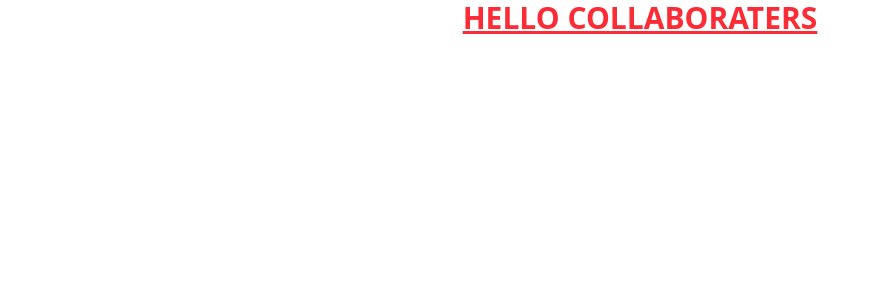
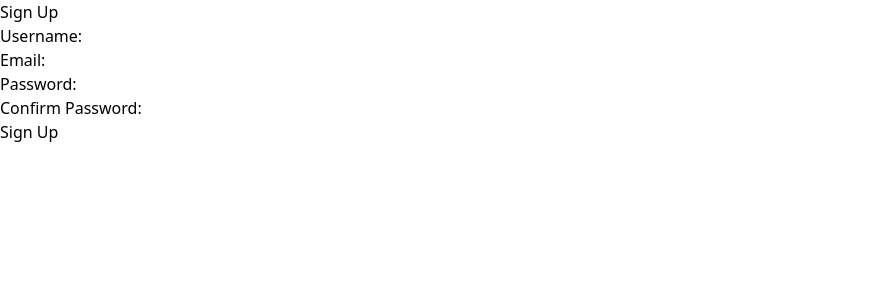
Before and after one commit to Abdiaziz82/react_collab, a React (Vite) app in the folder frontend/: page / in a window 1280 px wide. Shown: the top 300 px of the page, without its empty margins (0-880 px from the left). Built offline with nearby package versions, Linux system fonts and the light colour scheme.

Commit message:
add update

```diff
--- a/frontend/src/App.jsx
+++ b/frontend/src/App.jsx
@@ -1,8 +1,9 @@
 import React from 'react'
+import Signup from './Components/Signup'
 function App() {
   return (
     <>
-      <h1 className='text-3xl font-bold underline text-red-500 text-center'>HELLO COLLABORATERS</h1>
+      <Signup />
 
     </>
   )
```
